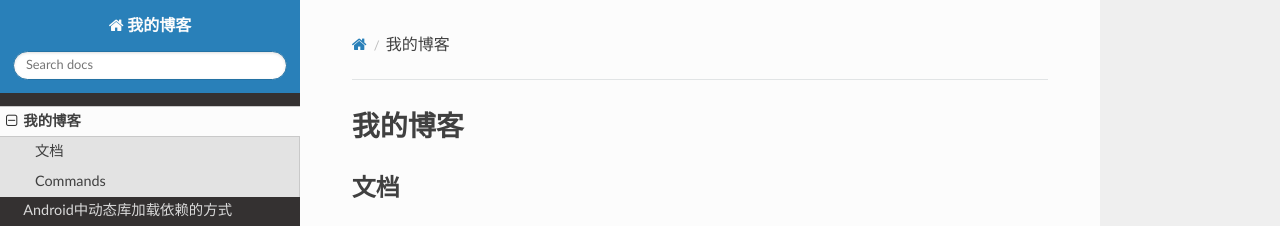
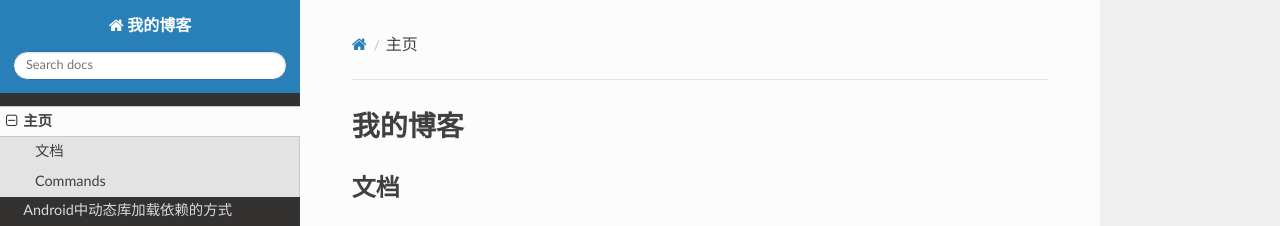
Before and after one commit to benjerming/benjerming.github.io, an MkDocs documentation site: the page built from docs/index.md, in a window 1280 px wide. Shown: the top 226 px of the page. Built offline with MkDocs 1.6.1, drawn with Linux system fonts in a browser that asks for light colours; nearby versions of some CDN libraries.

Commit message:
Update index.md

```diff
--- a/docs/index.md
+++ b/docs/index.md
@@ -1,3 +1,6 @@
+---
+title: 主页
+---
 # 我的博客
 
 ## 文档
```
